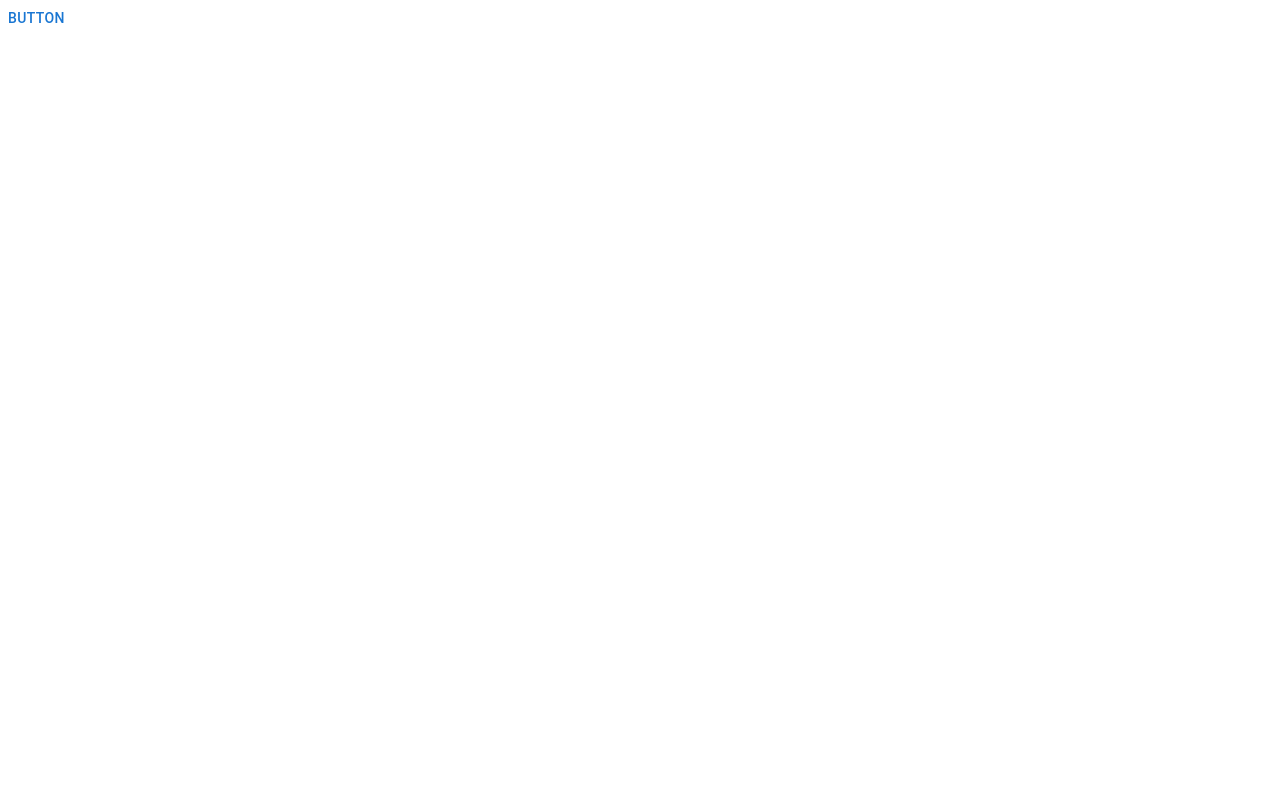
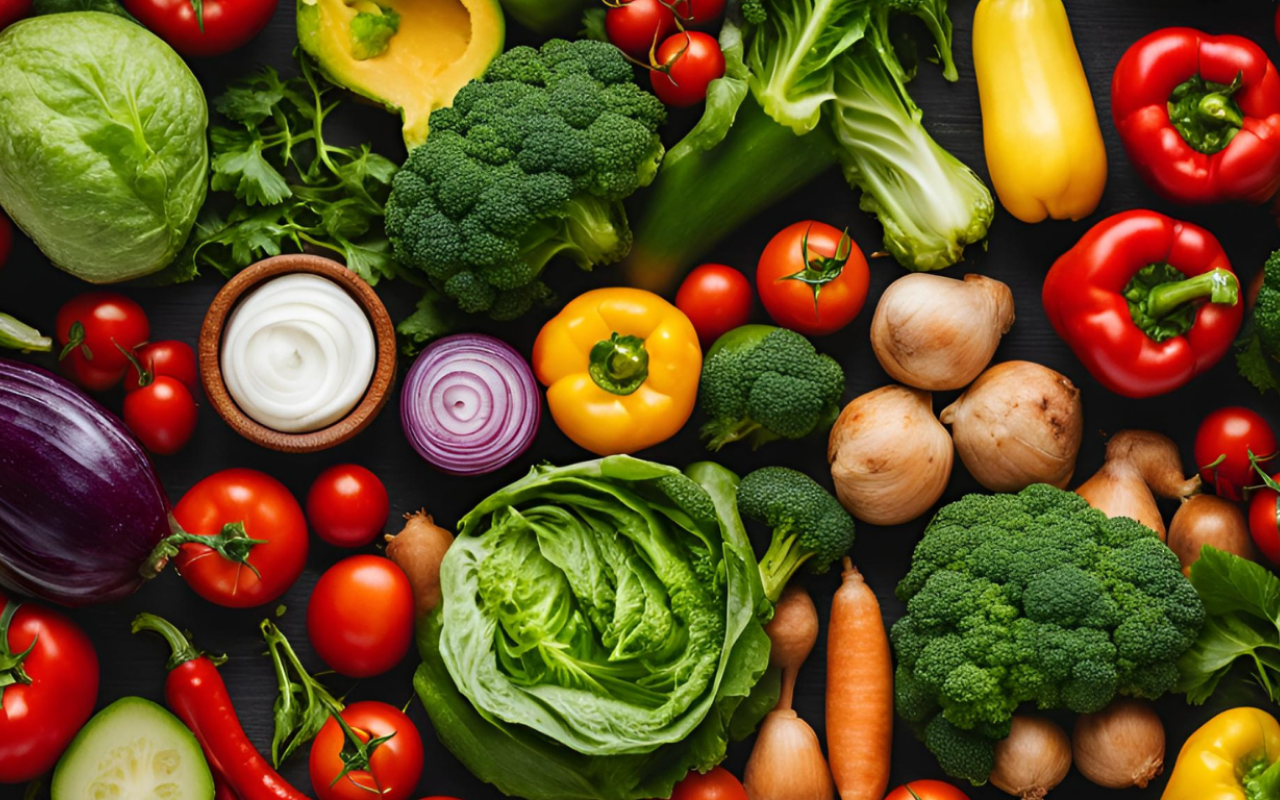
Before and after one commit to Chris-203/toxiscan, a Next.js app in the folder toxiscan-app/: page / in a window 1280 px wide. Built offline with nearby package versions, Linux system fonts and the light colour scheme.

Commit message:
add background image

```diff
--- a/toxiscan-app/app/page.js
+++ b/toxiscan-app/app/page.js
@@ -1,5 +1,5 @@
 'use client'
-import { Button } from "@mui/material";
+import { Button, Box } from "@mui/material";
 import Image from "next/image";
 import { useRouter } from "next/navigation";
 
@@ -7,9 +7,16 @@ import { useRouter } from "next/navigation";
 export default function Home() {
     const router = useRouter();
     return (
-        <div>
-            <Button onClick={() => router.push('/scanner')}>Button</Button>
-        </div>
+        <Box sx={{
+          backgroundImage: "url('/images/background.png')",
+          backgroundSize: 'cover',
+          backgroundRepeat: 'no-repeat',
+          backgroundPosition: 'center center',
+          height: '100vh',
+          width: '100%',
+       }}>
+
+        </Box>
     );
 
 }
```
Also changed, not shown: toxiscan-app/public/images/background.png (added).
